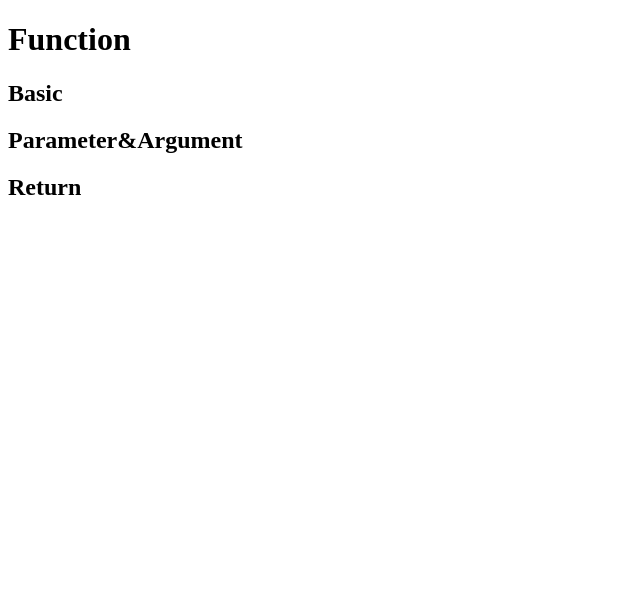
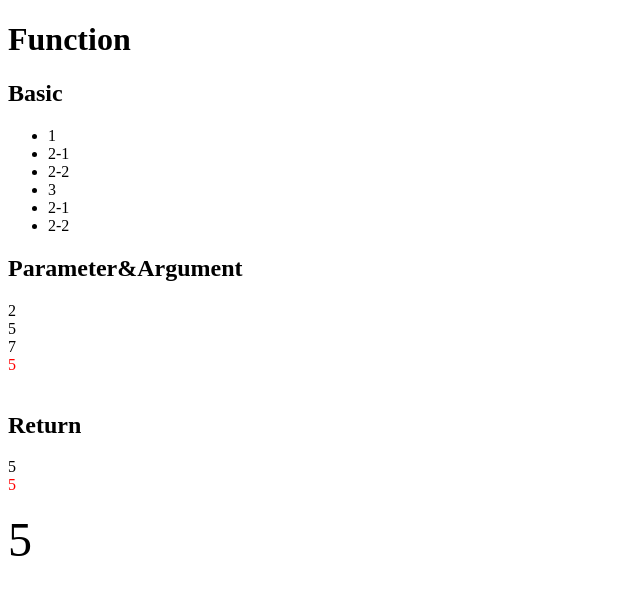
Before and after one commit to 201511094/CodingYah, a plain HTML site: page 1. WEB/03. WEB2__JavaScript/ex9.html in a window 1280 px wide. Shown: the whole page, without its empty margins (0-640 px from the left). Drawn offline with Linux system fonts and the light colour scheme.

Commit message:
Add ex9.html file about function

```diff
--- a/1. WEB/03. WEB2__JavaScript/ex9.html
+++ b/1. WEB/03. WEB2__JavaScript/ex9.html
@@ -10,7 +10,42 @@
 <body>
 	<h1>Function</h1>
 	<h2>Basic</h2>
+	<ul>
+		<script>
+			function two() {
+				document.write('<li>2-1</li>')
+				document.write('<li>2-2</li>')
+			}
+			document.write('<li>1</li>')
+			two()
+			document.write('<li>3</li>')
+			two()
+		</script>
+	</ul>
 	<h2>Parameter&Argument</h2>
+	<script>
+		function onePlusOne() {
+			document.write(1+1+'<br>')
+		}
+		onePlusOne()
+		function sum(left, right) {
+			document.write(left+right+'<br>')
+		}
+		sum(2,3)
+		sum(3,4)
+		function sumColorRed(left, right) {
+			document.write('<div style="color: red">'+(left+right)+'</div><br>')
+		}
+		sumColorRed(2,3)
+	</script>
 	<h2>Return</h2>
+	<script>
+		function sum2(left, right) {
+			return left+right
+		}
+		document.write(sum2(2,3)+'<br>')
+		document.write('<div style="color: red;">'+sum2(2,3)+'</div><br>')
+		document.write('<div style="font-size: 3rem;">'+sum2(2,3)+'</div><br>')
+	</script>
 </body>
 </html>
```
